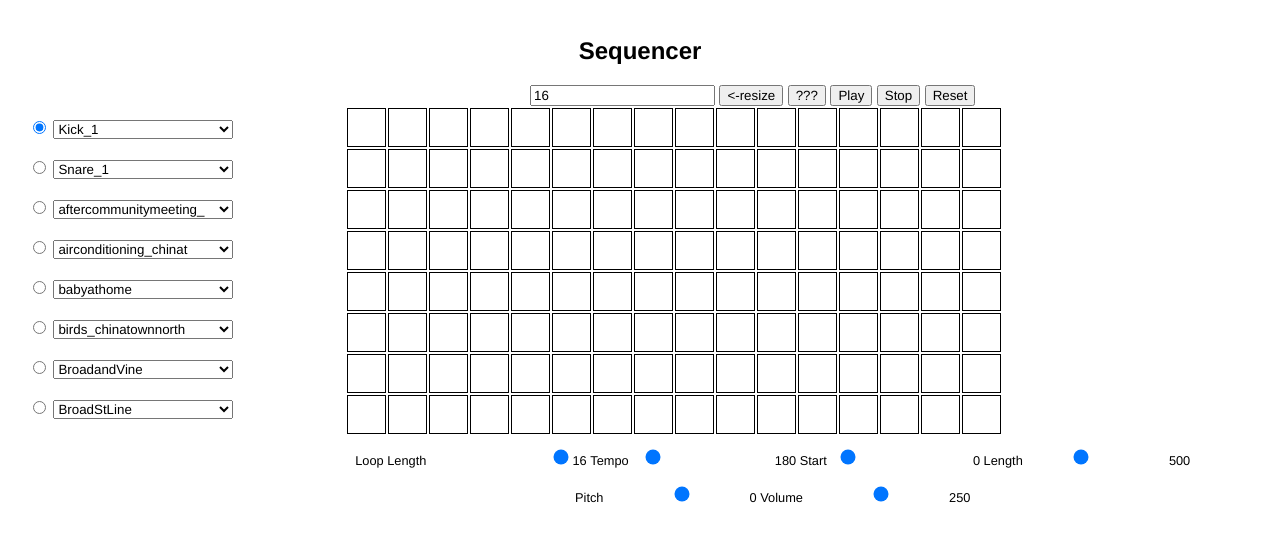
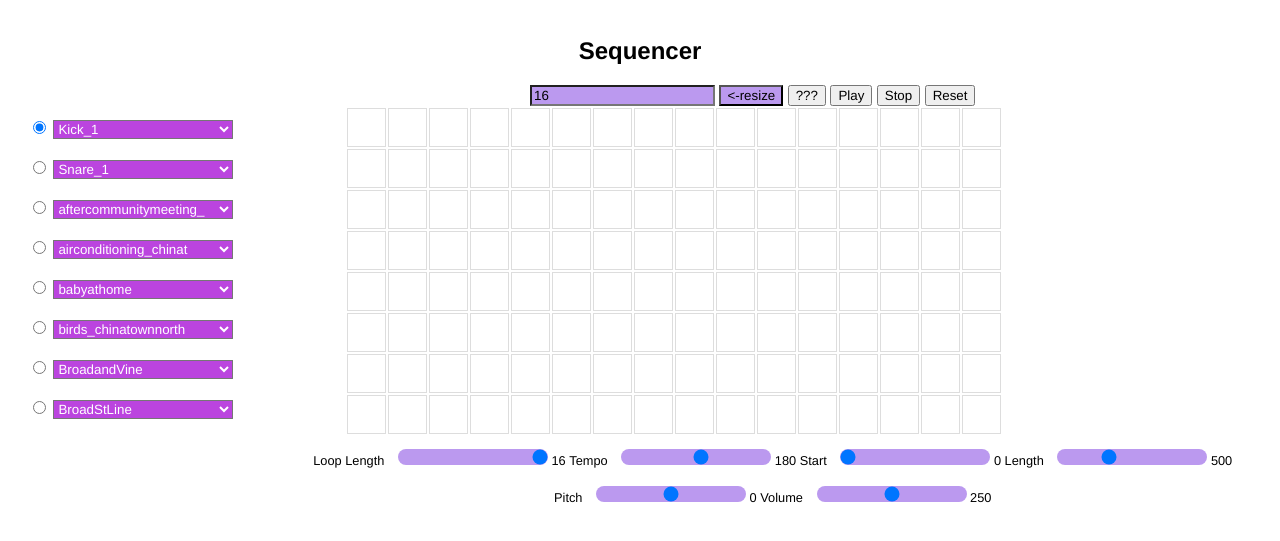
Before and after one commit to madamdata/ctb_project, a plain HTML site: page index.html in a window 1280 px wide. Shown: the part 125-666 px from the top of the page. Drawn offline with nearby package versions, Linux system fonts and the light colour scheme; no server answers.

Commit message:
updated css a bit

```diff
--- a/index.html
+++ b/index.html
@@ -97,7 +97,7 @@
 
 				<div class="range-slider">
 					<p>Tempo</p>
-				  <input class="range-slider__range" type="range" value="180" min="40" max="5000" step="1" id="temposlider">
+				  <input class="range-slider__range" type="range" value="180" min="40" max="300" step="1" id="temposlider">
 				  <span class="range-slider__value">0</span>
 				</div>
 	</li>
--- a/styles/ctb.css
+++ b/styles/ctb.css
@@ -53,8 +53,8 @@ nav a{
 .container{
   margin: 0 auto;
   max-width: 75%;
- /* overflow:  auto*/;
 }
+
 .tableContainer{
   max-width: 75%;
 }
@@ -91,17 +91,30 @@ ul{
 
 td {
     border: 1px solid;
+    border-color: #dddddd;
     width: 35px;
-  /*    min-width: 30px;
-*/    height: 35px;
+    height: 35px;
+
 }
 .clicked{
-  background-color: #000080;
-  box-shadow: inset 0 0 10px #000000;
+  background-color: #5000A2;
+  box-shadow: inset 0 0 2px #FFFF00;
 }
 
 .highlight{
 	background-color: #ffb6c1;
+	/*border: none;*/
+}
+
+select{
+	/*-webkit-border-radius: 20px;*/
+	-border-radius:0px;
+	background-color: #bb44df;
+	color: #FFFFFF;
+}
+
+input{
+	background-color:#bb99ef;
 }
 
 section{
@@ -117,7 +130,7 @@ table{
 .toolbox{
   width: 80%;
   display: inline-block;
-  margin:; 0 auto;
+  margin: 0 auto;
   font-size: 0.8em;
 }
 .toolbox ul li{
@@ -167,7 +180,7 @@ $range-track-color: $shade-1 !default;
 $range-track-height: 10px !default;
 
 $range-label-color: $shade-10 !default;
-$range-label-width: 60px !default;
+$range-label-width: 30px !default;
 
 .range-slider {
   width: $range-width;
@@ -175,9 +188,10 @@ $range-label-width: 60px !default;
 
 .range-slider__range {
   -webkit-appearance: none;
-  width: calc(100% - (#{$range-label-width + 13px}));
+  /*width: calc(100% - (#{$range-label-width + 13px}));*/
+  width: 150px;
   height: $range-track-height;
-  border-radius: 5px;
+  border-radius: 10px;
   background: $range-track-color;
   outline: none;
   padding: 0;
```
Also changed, not shown: 2 other files.
